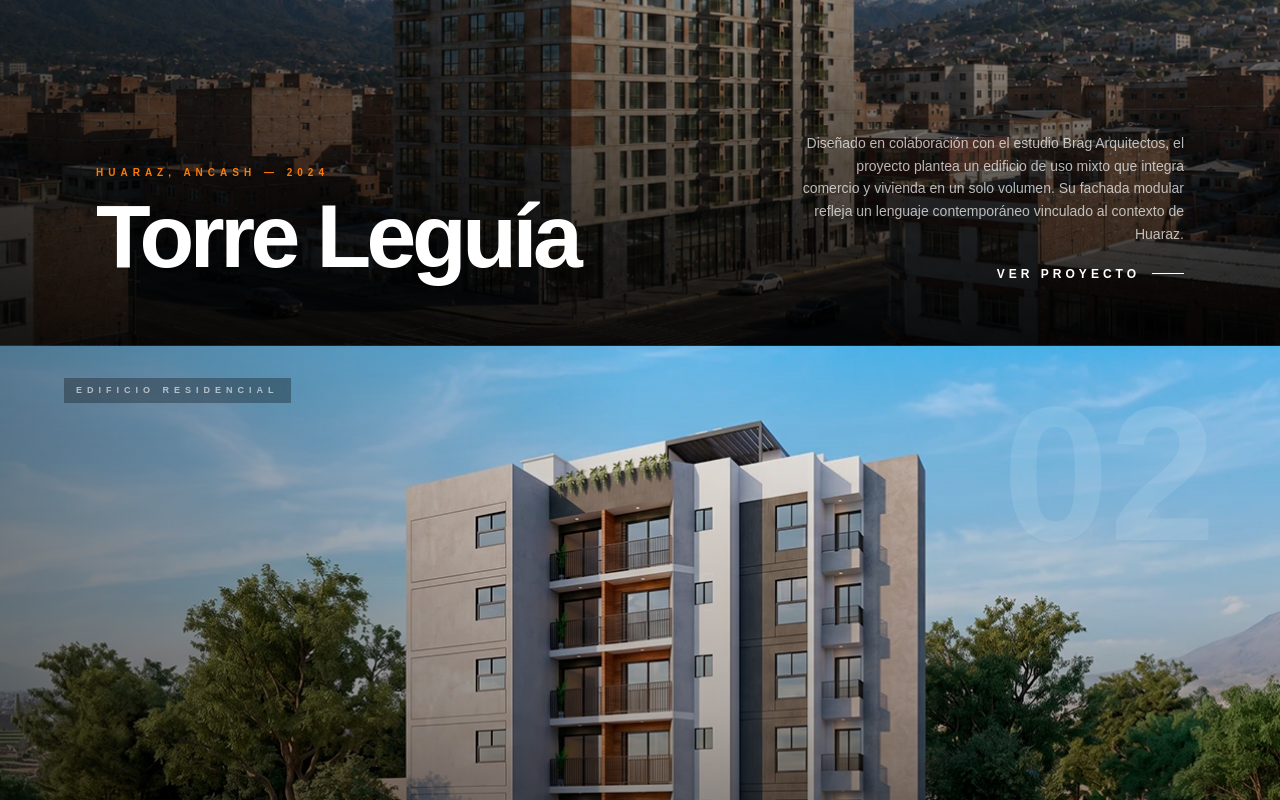
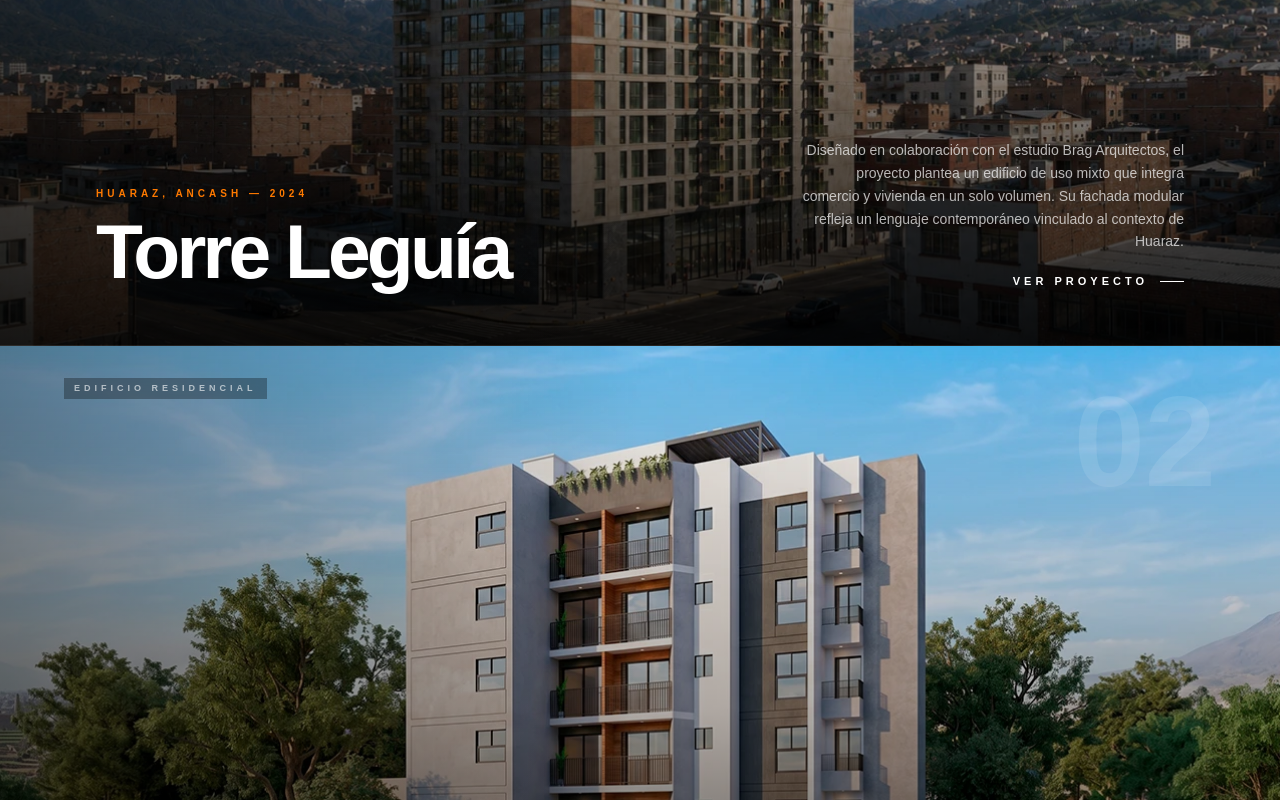
Before and after one commit to ymorales26/impulso-arquitectura, a React (Vite) app: page / in a window 1280 px wide. Shown: the part 1520-2320 px from the top of the page. Built offline with nearby package versions, Linux system fonts and the light colour scheme.

Commit message:
fix: gallery altura responsiva móvil sin afectar desktop

```diff
--- a/src/components/Gallery.jsx
+++ b/src/components/Gallery.jsx
@@ -12,8 +12,7 @@ const PROYECTOS = [
     año: "2024",
     tipo: "Edificio de Uso Mixto",
     img: "img/proyectos/torre-leguia.webp",
-    concepto:
-      "Diseñado en colaboración con el estudio Brag Arquitectos, el proyecto plantea un edificio de uso mixto que integra comercio y vivienda en un solo volumen. Su fachada modular refleja un lenguaje contemporáneo vinculado al contexto de Huaraz.",
+    concepto: "Diseñado en colaboración con el estudio Brag Arquitectos, el proyecto plantea un edificio de uso mixto que integra comercio y vivienda en un solo volumen. Su fachada modular refleja un lenguaje contemporáneo vinculado al contexto de Huaraz.",
   },
   {
     id: "trivio",
@@ -24,8 +23,7 @@ const PROYECTOS = [
     año: "2025",
     tipo: "Edificio Residencial",
     img: "img/proyectos/trivio.webp",
-    concepto:
-      "Diseñado con un enfoque modernista, el edificio destaca por su composición de líneas puras, fachadas limpias y una distribución funcional que prioriza la iluminación natural y el confort de sus residentes.",
+    concepto: "Diseñado con un enfoque modernista, el edificio destaca por su composición de líneas puras, fachadas limpias y una distribución funcional que prioriza la iluminación natural y el confort de sus residentes.",
   },
   {
     id: "plaza27",
@@ -36,8 +34,7 @@ const PROYECTOS = [
     año: "2025",
     tipo: "Edificio Residencial",
     img: "img/proyectos/plaza27.webp",
-    concepto:
-      "El proyecto responde a la monumentalidad de la Cordillera Blanca mediante una volumetría esbelta que enfatiza la verticalidad y lo consolida como un hito urbano de carácter atemporal.",
+    concepto: "El proyecto responde a la monumentalidad de la Cordillera Blanca mediante una volumetría esbelta que enfatiza la verticalidad y lo consolida como un hito urbano de carácter atemporal.",
   },
   {
     id: "aflora",
@@ -48,8 +45,7 @@ const PROYECTOS = [
     año: "2025",
     tipo: "Edificio Multifamiliar",
     img: "img/proyectos/afloraa.jpg",
-    concepto:
-      "Ubicado en el distrito de Jose Luis Bustamante y Riveros, Arequipa – Arequipa, edificio Multifamiliar.",
+    concepto: "Ubicado en el distrito de Jose Luis Bustamante y Riveros, Arequipa – Arequipa, edificio Multifamiliar.",
   },
   {
     id: "JTU",
@@ -60,19 +56,18 @@ const PROYECTOS = [
     año: "2025-2026",
     tipo: "Edificio Multifamiliar",
     img: "img/proyectos/JTU.webp",
-    concepto:
-      "Proyecto de edificio multifamiliar que se integra en el entorno urbano de Lima, con un diseño moderno y funcional.",
-  }
+    concepto: "Proyecto de edificio multifamiliar que se integra en el entorno urbano de Lima, con un diseño moderno y funcional.",
+  },
 ];
 
-function ProyectoSlide({ proj, onVerProyecto, isActive, index }) {
+function ProyectoSlide({ proj, onVerProyecto }) {
   const ref = useRef(null);
   const [vis, setVis] = useState(false);
 
   useEffect(() => {
     const ob = new IntersectionObserver(
       ([e]) => { if (e.isIntersecting) setVis(true); },
-      { threshold: 0.15 }
+      { threshold: 0.1 }
     );
     if (ref.current) ob.observe(ref.current);
     return () => ob.disconnect();
@@ -81,10 +76,10 @@ function ProyectoSlide({ proj, onVerProyecto, isActive, index }) {
   return (
     <article
       ref={ref}
-      className="relative w-full overflow-hidden"
-      style={{ height: "90vh", minHeight: 520 }}
+      className="relative w-full overflow-hidden h-[55vh] md:h-[75vh] lg:h-[90vh]"
+      style={{ minHeight: 320 }}
     >
-      {/* IMAGEN DE FONDO — ocupa todo */}
+      {/* IMAGEN DE FONDO */}
       <img
         src={proj.img}
         alt={proj.titulo}
@@ -92,47 +87,49 @@ function ProyectoSlide({ proj, onVerProyecto, isActive, index }) {
         style={{ transform: vis ? "scale(1.03)" : "scale(1.08)" }}
       />
 
-      {/* Gradiente — oscuro abajo para leer texto */}
+      {/* Gradientes */}
       <div className="absolute inset-0 bg-gradient-to-t from-black/85 via-black/30 to-transparent" />
       <div className="absolute inset-0 bg-gradient-to-r from-black/40 via-transparent to-transparent" />
 
-      {/* Número grande decorativo — esquina superior derecha */}
-      <div className="absolute top-8 right-8 md:right-16 font-outfit font-black text-white/10 leading-none select-none hidden md:block"
-        style={{ fontSize: "clamp(6rem, 15vw, 14rem)" }}>
+      {/* Número decorativo — solo desktop */}
+      <div
+        className="absolute top-6 right-6 md:top-8 md:right-16 font-outfit font-black text-white/10 leading-none select-none hidden md:block"
+        style={{ fontSize: "clamp(4rem, 10vw, 13rem)" }}
+      >
         {proj.indice}
       </div>
 
       {/* Tipo — esquina superior izquierda */}
-      <div className="absolute top-8 left-8 md:left-16">
-        <span className="font-outfit text-[9px] font-bold uppercase tracking-[5px] text-white/60 bg-black/30 backdrop-blur-sm px-3 py-1.5 block">
+      <div className="absolute top-6 left-6 md:top-8 md:left-16">
+        <span className="font-outfit text-[9px] font-bold uppercase tracking-[4px] text-white/60 bg-black/30 backdrop-blur-sm px-2.5 py-1 block">
           {proj.tipo}
         </span>
       </div>
 
       {/* Contenido inferior */}
       <div
-        className={`absolute bottom-0 left-0 right-0 px-8 md:px-16 lg:px-24 pb-12 md:pb-16 transition-all duration-1000 ${
+        className={`absolute bottom-0 left-0 right-0 px-6 md:px-16 lg:px-24 pb-8 md:pb-14 transition-all duration-1000 ${
           vis ? "opacity-100 translate-y-0" : "opacity-0 translate-y-8"
         }`}
         style={{ transitionDelay: "200ms" }}
       >
-        <div className="flex flex-col md:flex-row md:items-end md:justify-between gap-6">
+        <div className="flex flex-col md:flex-row md:items-end md:justify-between gap-4 md:gap-6">
 
           {/* Izquierda — nombre + lugar */}
           <div>
-            <p className="font-outfit text-[10px] font-bold uppercase tracking-[5px] text-impulso-orange mb-3">
+            <p className="font-outfit text-[9px] md:text-[10px] font-bold uppercase tracking-[4px] text-impulso-orange mb-2 md:mb-3">
               {proj.lugar} — {proj.año}
             </p>
             <h2
               className="font-outfit font-black text-white leading-none tracking-tighter"
-              style={{ fontSize: "clamp(2.5rem, 7vw, 6.5rem)" }}
+              style={{ fontSize: "clamp(1.8rem, 6vw, 6.5rem)" }}
             >
               {proj.titulo}
             </h2>
           </div>
 
-          {/* Derecha — concepto + CTA */}
-          <div className="md:max-w-sm flex flex-col gap-5 md:items-end md:text-right">
+          {/* Derecha — concepto + CTA — concepto solo en desktop grande */}
+          <div className="flex flex-col gap-3 md:gap-5 md:items-end md:text-right md:max-w-sm">
             <p className="font-raleway text-white/70 text-sm leading-relaxed hidden lg:block">
               {proj.concepto}
             </p>
@@ -141,10 +138,10 @@ function ProyectoSlide({ proj, onVerProyecto, isActive, index }) {
               className="inline-flex items-center gap-3 group cursor-pointer self-start md:self-end"
               style={{ background: "none", border: "none", padding: 0 }}
             >
-              <span className="font-outfit text-xs font-bold uppercase tracking-[4px] text-white group-hover:text-impulso-orange transition-colors duration-300">
+              <span className="font-outfit text-[11px] font-bold uppercase tracking-[4px] text-white group-hover:text-impulso-orange transition-colors duration-300">
                 Ver proyecto
               </span>
-              <span className="w-8 h-px bg-white group-hover:w-14 group-hover:bg-impulso-orange transition-all duration-500" />
+              <span className="w-6 h-px bg-white group-hover:w-12 group-hover:bg-impulso-orange transition-all duration-500" />
             </button>
           </div>
         </div>
@@ -160,44 +157,43 @@ export default function Gallery({ onVerProyecto }) {
   return (
     <section id="proyectos" className="w-full bg-black overflow-hidden">
 
-      {/* ── ENCABEZADO ──────────────────────────────────────────────── */}
-      <div className="max-w-[1300px] mx-auto px-8 md:px-16 lg:px-24 py-16 md:py-20 flex flex-col md:flex-row md:items-end md:justify-between gap-6">
+      {/* ENCABEZADO */}
+      <div className="max-w-[1300px] mx-auto px-6 md:px-16 lg:px-24 py-12 md:py-20 flex flex-col md:flex-row md:items-end md:justify-between gap-4 md:gap-6">
         <div>
-          <span className="font-outfit text-[10px] font-bold tracking-[5px] uppercase text-impulso-orange block mb-4">
+          <span className="font-outfit text-[10px] font-bold tracking-[5px] uppercase text-impulso-orange block mb-3 md:mb-4">
             Portafolio
           </span>
           <h2
             className="font-outfit font-black text-white leading-none tracking-tighter"
-            style={{ fontSize: "clamp(2.5rem, 6vw, 5.5rem)" }}
+            style={{ fontSize: "clamp(2rem, 6vw, 5.5rem)" }}
           >
             Proyectos<br />
             <span className="text-impulso-orange">Seleccionados</span>
           </h2>
         </div>
-        <p className="font-raleway text-white/50 text-sm leading-relaxed max-w-xs md:text-right">
+        <p className="font-raleway text-white/50 text-sm leading-relaxed max-w-xs md:text-right hidden sm:block">
           Cada obra es el resultado de un proceso riguroso que equilibra función, materialidad y contexto.
         </p>
       </div>
 
-      {/* ── DIVISOR ─────────────────────────────────────────────────── */}
-      <div className="max-w-[1300px] mx-auto px-8 md:px-16 lg:px-24">
+      {/* DIVISOR */}
+      <div className="max-w-[1300px] mx-auto px-6 md:px-16 lg:px-24">
         <div className="w-full h-px bg-white/10" />
       </div>
 
-      {/* ── SLIDES — uno por proyecto ────────────────────────────────── */}
+      {/* SLIDES */}
       <div className="flex flex-col">
-        {PROYECTOS.map((proj, i) => (
+        {PROYECTOS.map((proj) => (
           <ProyectoSlide
             key={proj.id}
             proj={proj}
             onVerProyecto={onVerProyecto}
-            index={i}
           />
         ))}
       </div>
 
-      {/* ── CIERRE ──────────────────────────────────────────────────── */}
-      <div className="max-w-[1300px] mx-auto px-8 md:px-16 lg:px-24 py-12 flex flex-col md:flex-row items-center justify-between gap-4 border-t border-white/10">
+      {/* CIERRE */}
+      <div className="max-w-[1300px] mx-auto px-6 md:px-16 lg:px-24 py-10 md:py-12 flex flex-col md:flex-row items-center justify-between gap-4 border-t border-white/10">
         <p className="font-raleway text-white/30 text-xs uppercase tracking-widest">
           Impulso Proyectistas e Ingenieros S.A.C.
         </p>
```
